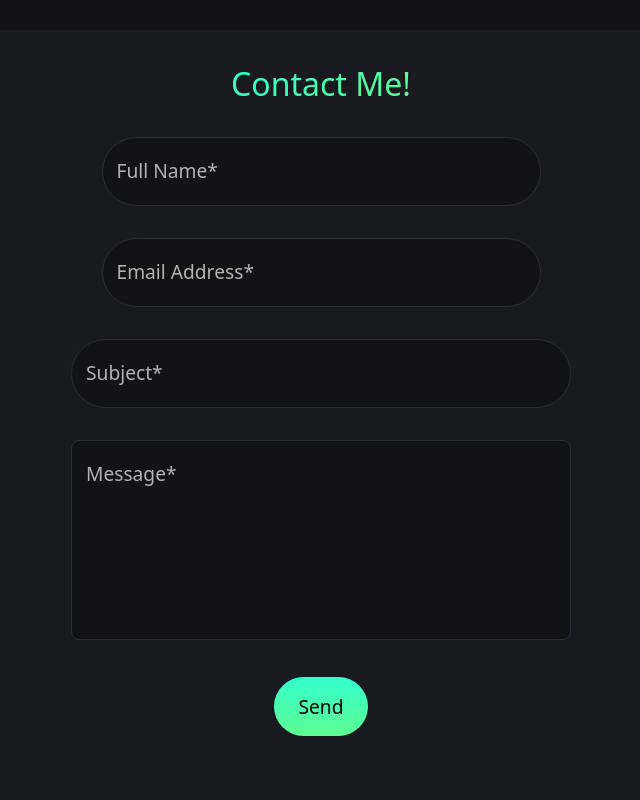
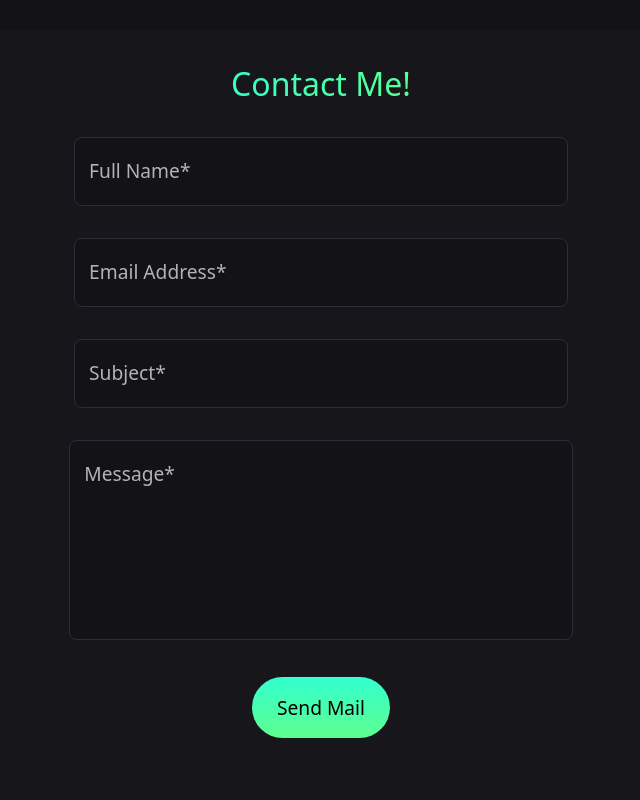
Before and after one commit to hardcoreseb/portfolio, an Angular app: page / in a window 1280 px wide. Shown: the part 2140-2940 px from the top of the page, without its empty margins (319-959 px from the left). Built offline with nearby package versions, Linux system fonts and the light colour scheme.

Commit message:
Form style

```diff
--- a/src/app/components/contact-form/contact-form.component.html
+++ b/src/app/components/contact-form/contact-form.component.html
@@ -66,7 +66,7 @@
             </div>
         </div>
         <div class="button-container">
-            <button class="submit-btn" type="submit">Send</button>
+            <button class="submit-btn" type="submit">Send Mail</button>
         </div>
     </form>
 </section>
--- a/src/app/components/contact-form/contact-form.component.scss
+++ b/src/app/components/contact-form/contact-form.component.scss
@@ -18,7 +18,7 @@ form {
     gap: 32px;
     min-width: 800px;
 
-    background-color: var(--form-background);
+    background-color: var(--high-opac);
     border-radius: 48px;
     padding: 32px 48px 64px 48px;
 }
@@ -58,11 +58,11 @@ textarea {
 }
 
 input {
-    border-radius: 100px;
+    border-radius: 8px;
     font-size: 1.2rem;
     font-weight: 500;
     min-width: min-content;
-    width: 40ch;
+    width: 45ch;
 }
 
 textarea {
@@ -130,9 +130,8 @@ textarea {
     border-radius: 10px;
 }
 
-.subject-field > input,
 .message-field > textarea {
-    min-width: 500px;
+    width: 55ch;
 }
 
 .message-field > textarea {
@@ -164,17 +163,22 @@ textarea {
     background: -webkit-linear-gradient(var(--tealColor), var(--greenColor));
     border-radius: 1000px;
     padding: 16px 24px;
-    border: 0;
+    border: 1px solid var(--high-opac);
     cursor: pointer;
 
     font-size: 1.2rem;
     font-weight: 500;
 
-    transition: --tealColor .3s ease-in-out, --greenColor .3s ease-in-out;
+    transition: border .3s ease-in-out;
 
     &:hover {
-        --tealColor: white;
-        --greenColor: white;
+        border: 1px solid var(--teal-500);
+
+        background: -webkit-linear-gradient(135deg, #32ffce, #5efe90);
+        background: linear-gradient(135deg, #32ffce, #5efe90);
+        background-clip: text;
+        -webkit-background-clip: text;
+        -webkit-text-fill-color: transparent;
     }
 }
 
--- a/src/styles.scss
+++ b/src/styles.scss
@@ -3,6 +3,7 @@
     --dark-background: #121217;
     --form-background: #191920;
     --body-color-high-opac: rgba(18, 18, 23, .001);
+    --high-opac: rgba(255, 255, 255, 0.02);
     --white: white;
     --black: black;
     --body-text: #b3b3b3;
```
